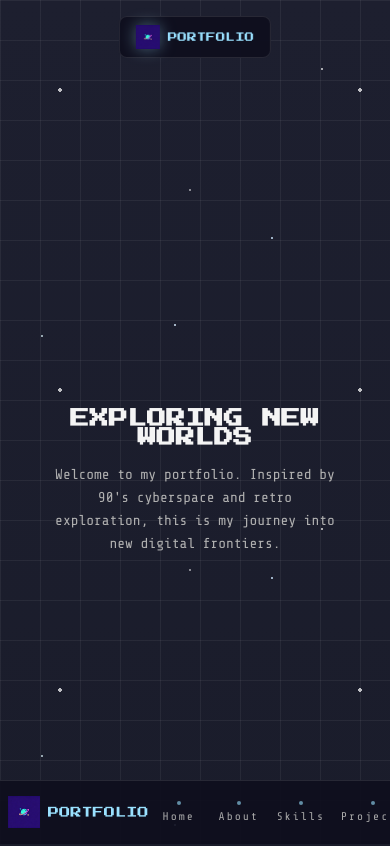
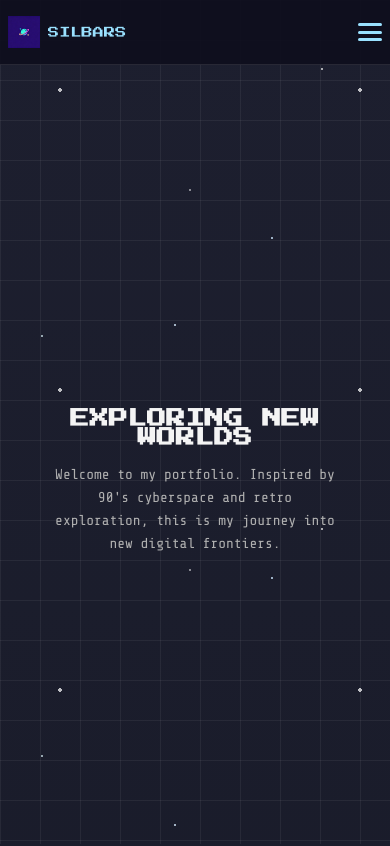
Before and after one commit to Silbars/Portfolio, a plain HTML site: page index.html in a window 390 px wide. Shown: the top 846 px of the page. Drawn offline with nearby package versions, Linux system fonts and the light colour scheme.

Commit message:
Add files via upload

```diff
--- a/index.html
+++ b/index.html
@@ -9,26 +9,29 @@
 </head>
 <body>
 
-  <div class="mobile-logo">
-    <div class="mobile-logo-inner">
-      <img src="./images/logo.png" alt="Logo">
-      <span>PORTFOLIO</span>
-    </div>
-  </div>
-
   <nav>
     <div class="nav-inner">
       <div class="nav-logo">
         <img src="./images/logo.png" alt="Logo">
-        <span>PORTFOLIO</span>
+        <span>SILBARS</span>
       </div>
-      <ul>
+
+      <input type="checkbox" id="menu-toggle" class="menu-toggle" />
+
+      <label for="menu-toggle" class="hamburger" aria-label="Toggle navigation" title="Menu">
+        <span></span>
+        <span></span>
+        <span></span>
+      </label>
+
+      <ul class="nav-links">
         <li><a href="#hero">Home</a></li>
         <li><a href="#about">About</a></li>
         <li><a href="#skills">Skills</a></li>
         <li><a href="#projects">Projects</a></li>
         <li><a href="#contact">Contact</a></li>
       </ul>
+
     </div>
   </nav>
 
@@ -103,7 +106,7 @@
       </div>
       <div class="skill-card">
         <svg viewBox="0 0 24 24">
-          <use href="./images/java.svg"></use><
+          <use href="./images/java.svg"></use>
         </svg>
         <h3>JAVA</h3>
       </div>
@@ -184,7 +187,7 @@
   </section>
 
   <footer>
-    © 2025 Dev Seturia | Exploring New Worlds - Frontend Developer Portfolio
+    © silbars | Exploring New Worlds
     <div class="footer-social">
       <a href="mailto:dev.25bcs10107@sst.scaler.com" aria-label="Email">
         <svg viewBox="0 0 24 24">
--- a/style.css
+++ b/style.css
@@ -42,38 +42,6 @@ html::before {
     linear-gradient(rgba(255,255,255,0.06) 1px, transparent 1px),
     linear-gradient(90deg, rgba(255,255,255,0.06) 1px, transparent 1px);
   background-size: 40px 40px;
-}
-
-.mobile-logo {
-  display: none;
-  position: fixed;
-  top: 1rem;
-  left: 50%;
-  transform: translateX(-50%);
-  z-index: 100;
-  background: rgba(15, 15, 30, 0.92);
-  border: 1px solid rgba(255,255,255,0.1);
-  border-radius: 8px;
-  padding: 0.5rem 1rem;
-  backdrop-filter: blur(10px);
-}
-
-.mobile-logo-inner {
-  display: flex;
-  align-items: center;
-  gap: 0.5rem;
-}
-
-.mobile-logo img {
-  width: 24px;
-  height: 24px;
-  filter: drop-shadow(0 0 8px rgba(154, 225, 255, 0.4));
-}
-
-.mobile-logo span {
-  font-family: 'Press Start 2P', cursive;
-  color: #9ae1ff;
-  font-size: 0.6rem;
 }
 
 nav {
@@ -132,55 +100,6 @@ nav a {
 nav a:hover {
   color: #fff;
   text-shadow: 0 0 6px rgba(255,255,255,0.4);
-}
-
-@media (max-width: 768px) {
-  .mobile-logo {
-    display: block;
-  }
-
-  nav {
-    top: auto;
-    bottom: 0;
-    border-top: 1px solid rgba(255,255,255,0.1);
-    border-bottom: none;
-    padding: 0.8rem 0.5rem;
-  }
-
-  nav ul {
-    width: 100%;
-    justify-content: space-around;
-    gap: 0;
-  }
-
-  nav a {
-    font-size: 0.7rem;
-    padding: 0.5rem;
-    text-align: center;
-    display: flex;
-    flex-direction: column;
-    align-items: center;
-    min-width: 60px;
-  }
-
-  nav a::before {
-    content: '';
-    width: 4px;
-    height: 4px;
-    background: #9ae1ff;
-    border-radius: 50%;
-    margin-bottom: 0.3rem;
-    opacity: 0.6;
-  }
-
-  nav a:hover::before {
-    opacity: 1;
-    box-shadow: 0 0 6px rgba(154, 225, 255, 0.6);
-  }
-
-  body {
-    padding-bottom: 80px;
-  }
 }
 
 header {
@@ -609,3 +528,83 @@ footer {
   fill: #8bd1f7;
   transition: fill 0.2s;
 }
+
+#menu-toggle.menu-toggle {
+  position: absolute;
+  left: -9999px;
+  top: auto;
+  width: 1px;
+  height: 1px;
+  overflow: hidden;
+}
+
+.hamburger {
+  display: none;
+}
+
+.hamburger span {
+  display: block;
+  height: 3px;
+  width: 24px;
+  border-radius: 2px;
+  background: #9ae1ff;
+  transition: transform 0.28s ease, opacity 0.2s ease;
+}
+
+@media (max-width: 768px) {
+  .nav-inner {
+    position: relative;
+    align-items: center;
+    gap: 0.75rem;
+  }
+
+  .hamburger {
+    display: flex;
+    flex-direction: column;
+    justify-content: space-between;
+    width: 24px;
+    height: 18px;
+    cursor: pointer;
+    z-index: 300;
+    margin-left: auto;
+  }
+
+  nav .nav-inner .nav-links {
+    display: none;
+    position: absolute;
+    top: calc(100% + 8px);
+    right: 10px;
+    min-width: 180px;
+    background: rgba(15, 15, 30, 0.96);
+    border: 1px solid rgba(255,255,255,0.06);
+    border-radius: 10px;
+    padding: 0.6rem 0.4rem;
+    flex-direction: column;
+    gap: 0.15rem;
+    box-shadow: 0 10px 30px rgba(0,0,0,0.45);
+    z-index: 250;
+  }
+
+  nav .nav-inner .nav-links li {
+    list-style: none;
+    width: 100%;
+  }
+
+  nav .nav-inner .nav-links li a {
+    display: block;
+    padding: 0.55rem 1rem;
+    text-align: center;
+    font-size: 0.95rem;
+    color: #9ae1ff;
+    letter-spacing: 1px;
+  }
+
+  nav .nav-inner .nav-links li a:hover {
+    color: #fff;
+    background: rgba(154,225,255,0.04);
+  }
+
+  #menu-toggle:checked ~ .nav-links {
+    display: flex;
+  }
+}
```
